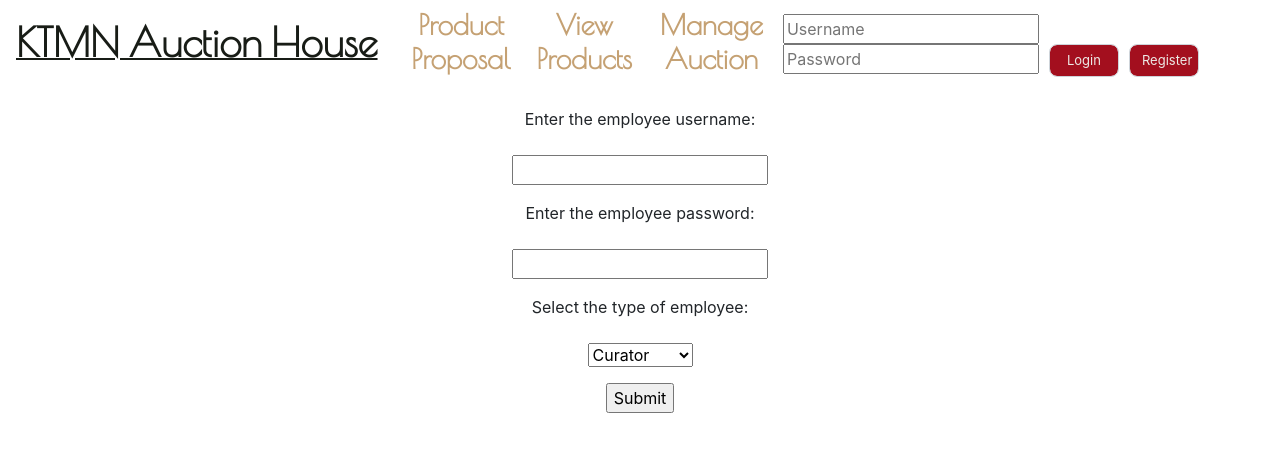
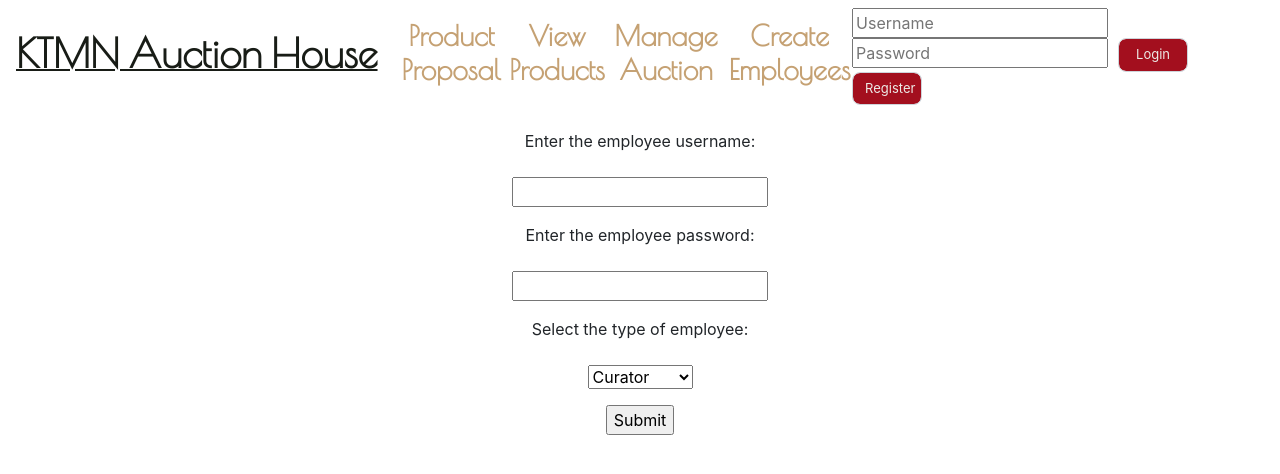
Before and after one commit to KBriannaCollins/AuctionHouseSystem, a React (Create React App) app in the folder auctionhouse-frontend/: page /employee in a window 1280 px wide. Shown: the top 474 px of the page. Built offline with nearby package versions, Linux system fonts and the light colour scheme; no server answers.

Commit message:
minor changes

```diff
--- a/auctionhouse-frontend/src/components/routing.component.js
+++ b/auctionhouse-frontend/src/components/routing.component.js
@@ -30,6 +30,7 @@ class Routing extends Component{
     constructor(props) {
         super(props)
     }
+    //'/employee - Create Employees' should only render for managers
     render(){
         return (
         <>
@@ -40,6 +41,7 @@ class Routing extends Component{
                     <Nav className="mr-auto"><Link to='/products' className='nav_link'><h3>Product Proposal</h3></Link></Nav>
                     <Nav className="mr-auto"><Link to='/productlist' className='nav_link'><h3>View Products</h3></Link></Nav>
                     <Nav className="mr-auto"><Link to='/managelist' className='nav_link'><h3>Manage Auction</h3></Link></Nav>
+                    <Nav className="mr-auto"><Link to='/employee' className='nav_link'><h3>Create Employees</h3></Link></Nav>
                     <Login></Login>
                 </Navbar>
 
```
